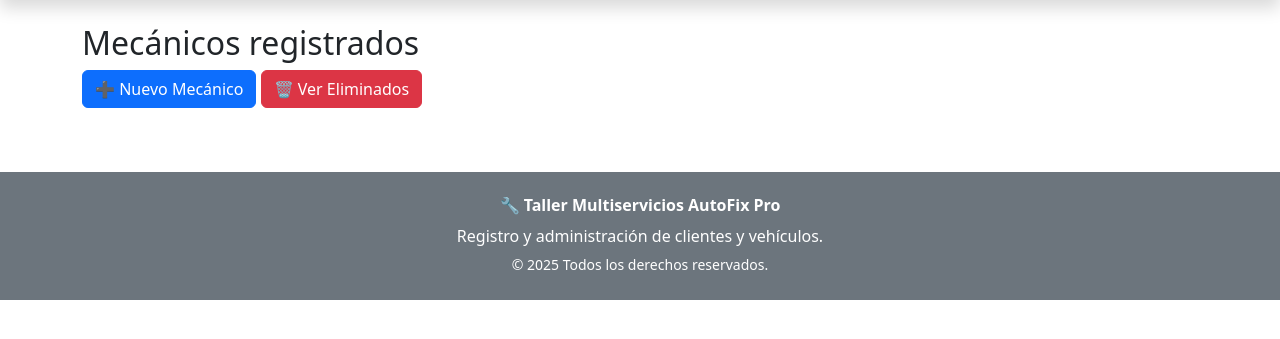
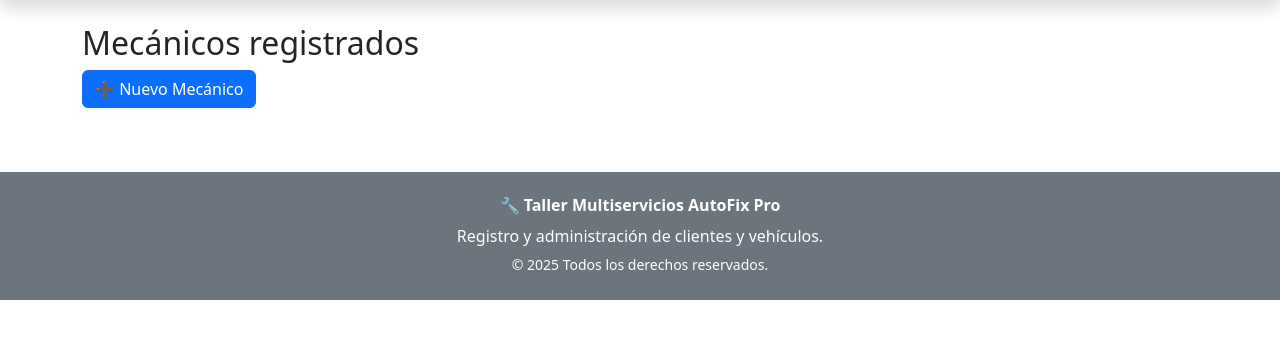
Before and after one commit to Juan-419/Proyecto_des, a FastAPI app: page /mecanicos/ in a window 1280 px wide. Shown: the part 56-395 px from the top of the page. Run offline with FastAPI, Linux system fonts and the light colour scheme; data that the repository does not hold is empty.

Commit message:
Se cambia la ubicacion de ver los mecanicos eliminados

```diff
--- a/templates/mecanico_list.html
+++ b/templates/mecanico_list.html
@@ -5,7 +5,6 @@
     <h2>Mecánicos registrados</h2>
 
     <a href="/mecanicos/new" class="btn btn-primary mb-3">➕ Nuevo Mecánico</a>
-    <a href="/mecanicos/eliminados" class="btn btn-danger mb-3">🗑 Ver Eliminados</a>
 
     <ul class="list-group">
         {% for m in mecanicos %}
--- a/templates/navbar.html
+++ b/templates/navbar.html
@@ -57,6 +57,7 @@
                     <ul class="dropdown-menu">
                         <li><a class="dropdown-item" href="/reparaciones/">📋 Listado</a></li>
                         <li><a class="dropdown-item" href="/reparaciones/new">➕ Nueva Reparación</a></li>
+                        <li><a class="dropdown-item" href="/mecanicos/eliminados">🗑 Ver Eliminados</a>
                     </ul>
                 </li>
 
```
